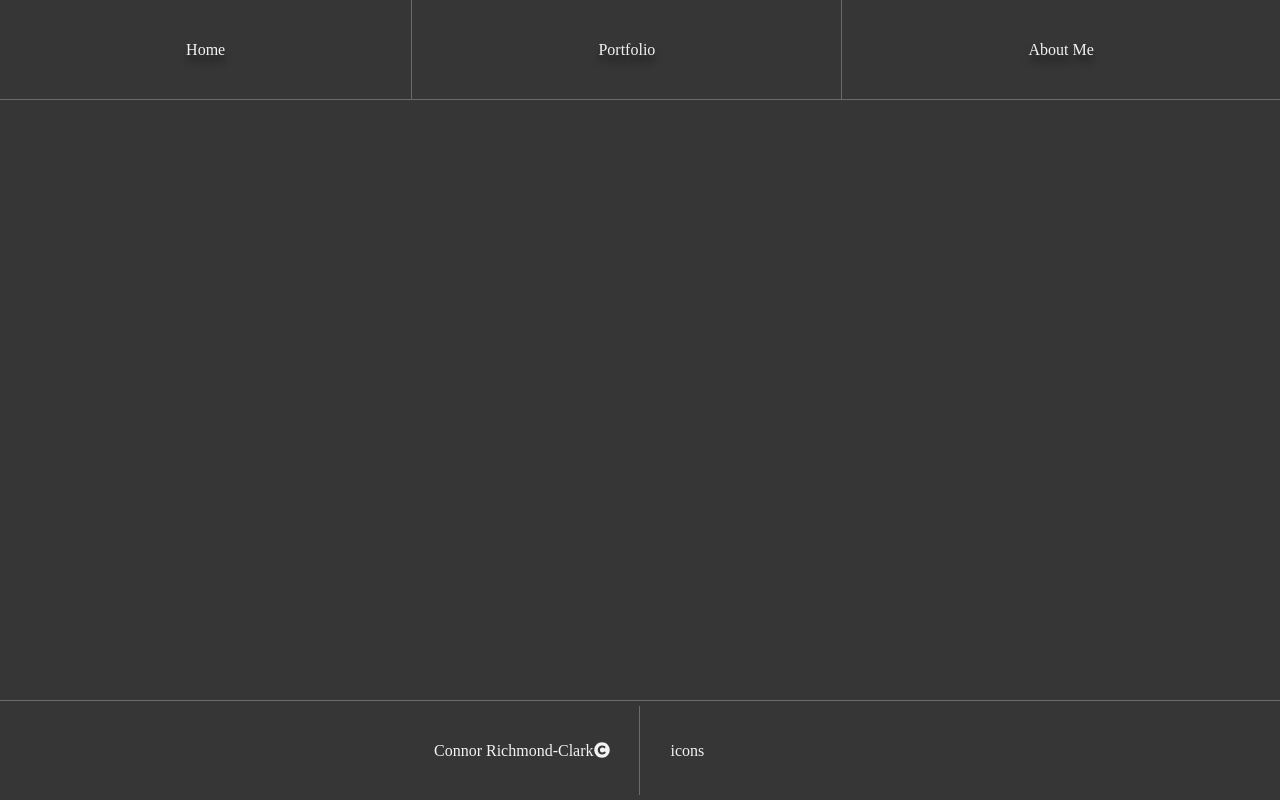
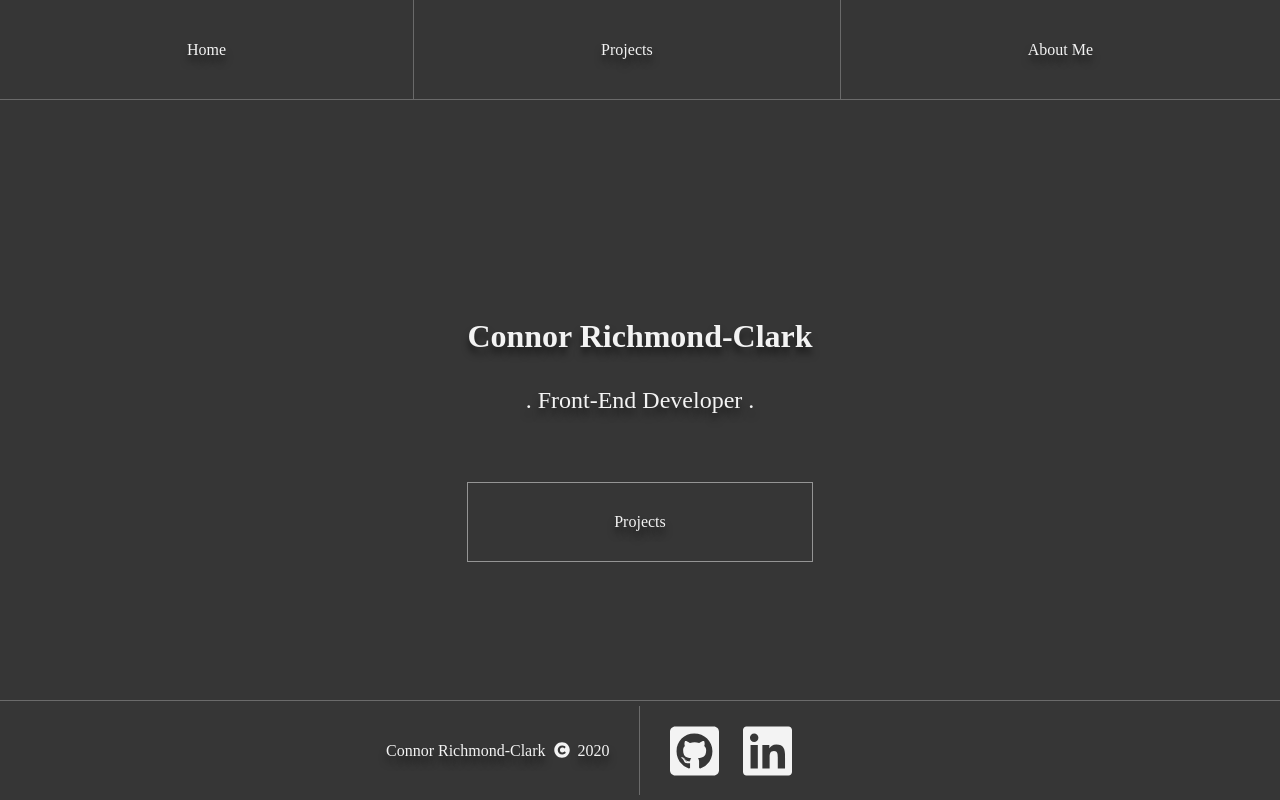
Before and after one commit to crichmond-clark/portfolio, a Gatsby site: page / in a window 1280 px wide. Built offline with nearby package versions, Linux system fonts and the light colour scheme; Gatsby itself is replaced by a stand-in of ours.

Commit message:
finished landing page

```diff
--- a/package.json
+++ b/package.json
@@ -16,6 +16,8 @@
   "dependencies": {
     "@fortawesome/fontawesome-free": "^5.12.1",
     "@fortawesome/fontawesome-svg-core": "^1.2.27",
+    "@fortawesome/free-brands-svg-icons": "^5.12.1",
+    "@fortawesome/free-regular-svg-icons": "^5.12.1",
     "@fortawesome/free-solid-svg-icons": "^5.12.1",
     "@fortawesome/react-fontawesome": "^0.1.8",
     "gatsby": "^2.19.7",
--- a/src/components/Footer.js
+++ b/src/components/Footer.js
@@ -1,17 +1,26 @@
 import React from 'react';
 import { FontAwesomeIcon } from '@fortawesome/react-fontawesome';
-import { faCoffee, faCopyright } from '@fortawesome/free-solid-svg-icons';
+import { faCopyright } from '@fortawesome/free-solid-svg-icons';
+import { faLinkedin, faGithubSquare } from '@fortawesome/free-brands-svg-icons';
 import '../sass/footer.scss';
 
 const Footer = () => {
   return (
     <footer className="footer">
       <p>
-        Connor Richmond-Clark
+        <span className="name">Connor Richmond-Clark</span>
         <FontAwesomeIcon icon={faCopyright} />
+        <span className="year">2020</span>
       </p>
       <span className="divider"></span>
-      <div>icons</div>
+      <div>
+        <a href="https://github.com/crichmond-clark" className="icon-link">
+          <FontAwesomeIcon icon={faGithubSquare} className="fa-icon" />
+        </a>
+        <a href="https://www.linkedin.com/in/connor-richmond-clark-20ab98163/">
+          <FontAwesomeIcon icon={faLinkedin} className="fa-icon" />
+        </a>
+      </div>
     </footer>
   );
 };
--- a/src/components/navigation.js
+++ b/src/components/navigation.js
@@ -9,7 +9,7 @@ const Navigation = () => {
           <a href="/">Home</a>
         </li>
         <li className="nav-item">
-          <a href="/projects">Portfolio</a>
+          <a href="/projects">Projects</a>
         </li>
         <li className="nav-item">
           <a href="/aboutMe">About Me</a>
--- a/src/pages/index.js
+++ b/src/pages/index.js
@@ -8,6 +8,14 @@ const IndexPage = () => {
   return (
     <div className="container">
       <Navigation />
+      <main className="main">
+        <div>
+          <h1 className="heading-primary">Connor Richmond-Clark</h1>
+          <h2 className="heading-secondary">. Front-End Developer .</h2>
+        </div>
+
+        <a href="/projects">Projects</a>
+      </main>
       <Footer />
     </div>
   );
--- a/src/sass/Footer.scss
+++ b/src/sass/Footer.scss
@@ -5,19 +5,41 @@
   display: grid;
   grid-template-columns: 1fr .1fr 1fr;
   align-items: center;
+  text-shadow: 0 7px 7px rgba(0, 0, 0, .5);
 
   p {
     justify-self: end;
+
+    .name {
+      margin-right: .5rem;
+    }
+
+    .year {
+      margin-left: .5rem;
+    }
   }
 
 
 
 }
 
+.icon-link {
+  margin-right: 1.5rem;
+}
+
+.fa-icon {
+  font-size: 3.5rem;
+  transition: all .2s;
+
+  &:hover {
+    transform: translateY(-10%);
+    cursor: pointer;
+  }
+}
+
 .divider {
   width: 1px;
   height: 90%;
-  // background: rgba(243, 243, 243, .5);
   border-right: outset 1px rgba(243, 243, 243, .5);
   justify-self: center;
 }
--- a/src/sass/global.scss
+++ b/src/sass/global.scss
@@ -1,3 +1,5 @@
+
+
 *,
 *::after,
 *::before {
--- a/src/sass/index.scss
+++ b/src/sass/index.scss
@@ -2,4 +2,44 @@
   background: #363636;
   display: grid;
   height: 100vh;
+  text-shadow: 0 7px 7px rgba(0, 0, 0, .5);
 }
+
+.main {
+  display: grid;
+  grid-template-rows: 1fr 2fr 1fr;
+  justify-content: center;
+  align-content: center;
+  text-align: center;
+
+  div {
+    grid-row: 2 / 3;
+  }
+
+  a {
+    grid-row: 3 / 4;
+    border: 1px solid rgba(243, 243, 243, .5);
+    display: flex;
+    justify-content: center;
+    align-items: center;
+    max-height: 5rem;
+    transition: all .3s;
+
+
+    &:hover {
+      background: #494949;
+
+    }
+
+
+  }
+}
+
+.heading-primary {}
+
+.heading-secondary {
+  font-family: 'Tomorrow';
+  font-weight: 200;
+  margin-top: 2rem;
+
+}
--- a/src/sass/navigation.scss
+++ b/src/sass/navigation.scss
@@ -1,6 +1,8 @@
+// nav {
+//   height: 6.25rem
+// }
+
 .nav-list {
-  // display: grid;
-  // grid-template-columns: repeat(3, minmax(0, 1fr));
   display: flex;
   height: 6.25rem
 }
@@ -11,6 +13,11 @@
   flex-grow: 1;
   display: flex;
   border-left: none;
+  transition: all .3s;
+
+  &:hover {
+    background: #494949;
+  }
 
   a {
     flex-grow: 1;
@@ -24,5 +31,3 @@
     border-right: none;
   }
 }
-
-.nav {}
```
Also changed, not shown: 1 other file.
